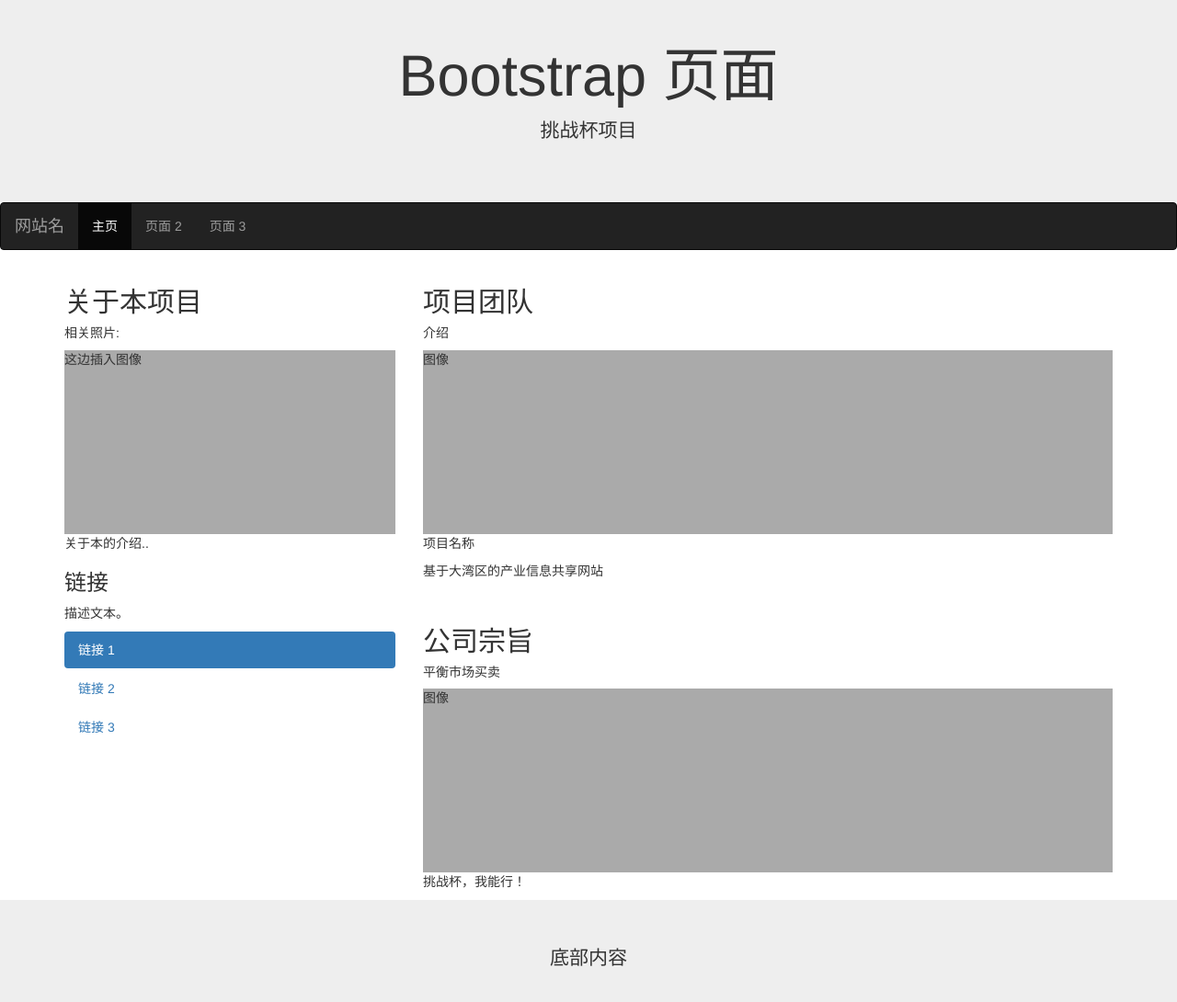
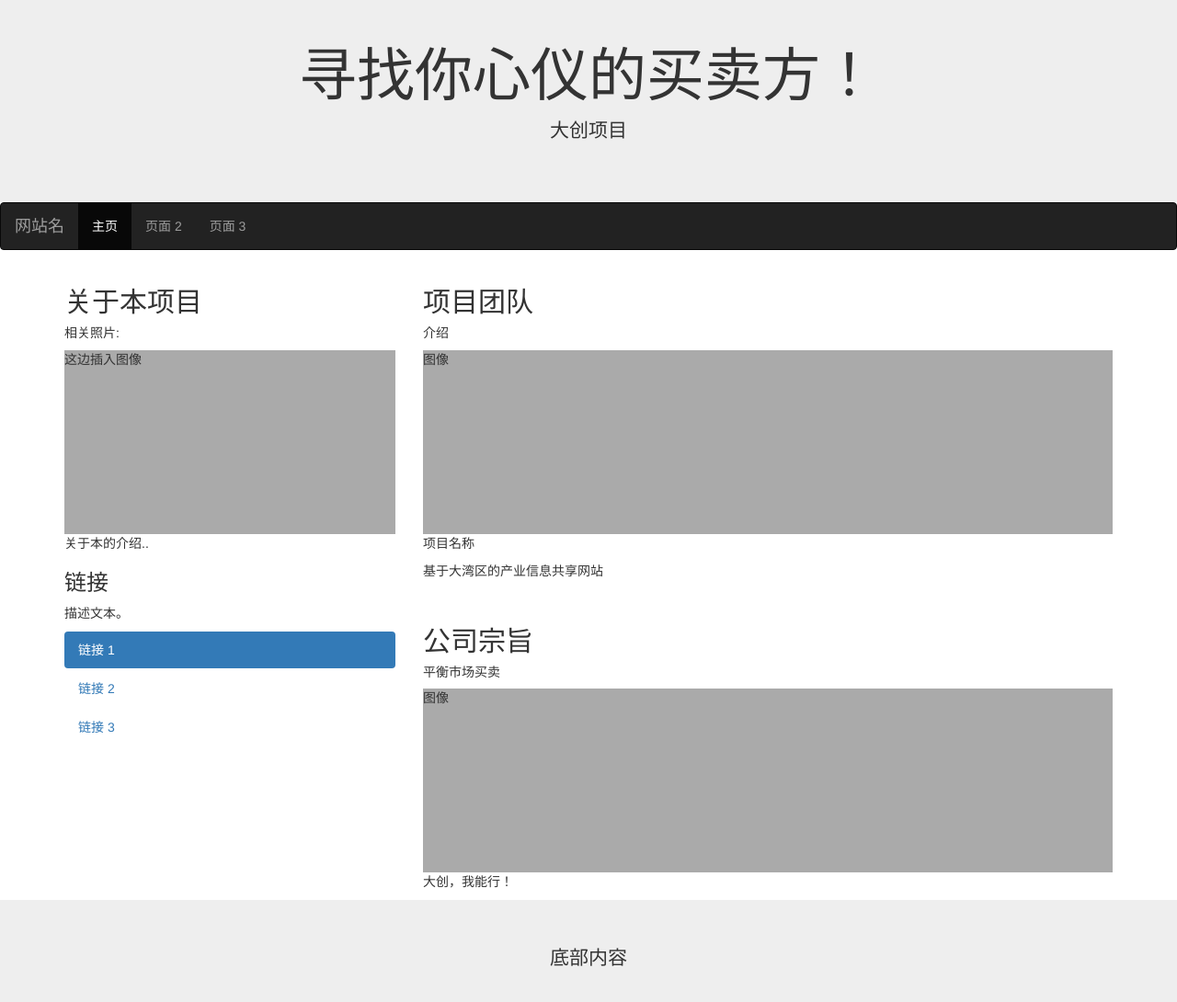
Before and after one commit to 13asdasd/132131, a plain HTML site: page index.html in a window 1280 px wide. Shown: the part 20-1110 px from the top of the page at 92% size. Drawn offline with nearby package versions, Linux system fonts and the light colour scheme.

Commit message:
Update index.html

```diff
--- a/index.html
+++ b/index.html
@@ -15,8 +15,8 @@
 </head>
 <body>
 <div class="jumbotron text-center" style="margin-bottom:0">
-  <h1> Bootstrap 页面</h1>
-  <p>挑战杯项目</p>
+  <h1> 寻找你心仪的买卖方！</h1>
+  <p>大创项目</p>
 </div>
 
 <nav class="navbar navbar-inverse">
@@ -66,7 +66,7 @@
       <h5>平衡市场买卖</h5>
       <div class="fakeimg">图像</div>
 
-      <p>挑战杯，我能行！</p>
+      <p>大创，我能行！</p>
     </div>
   </div>
 </div>
```
